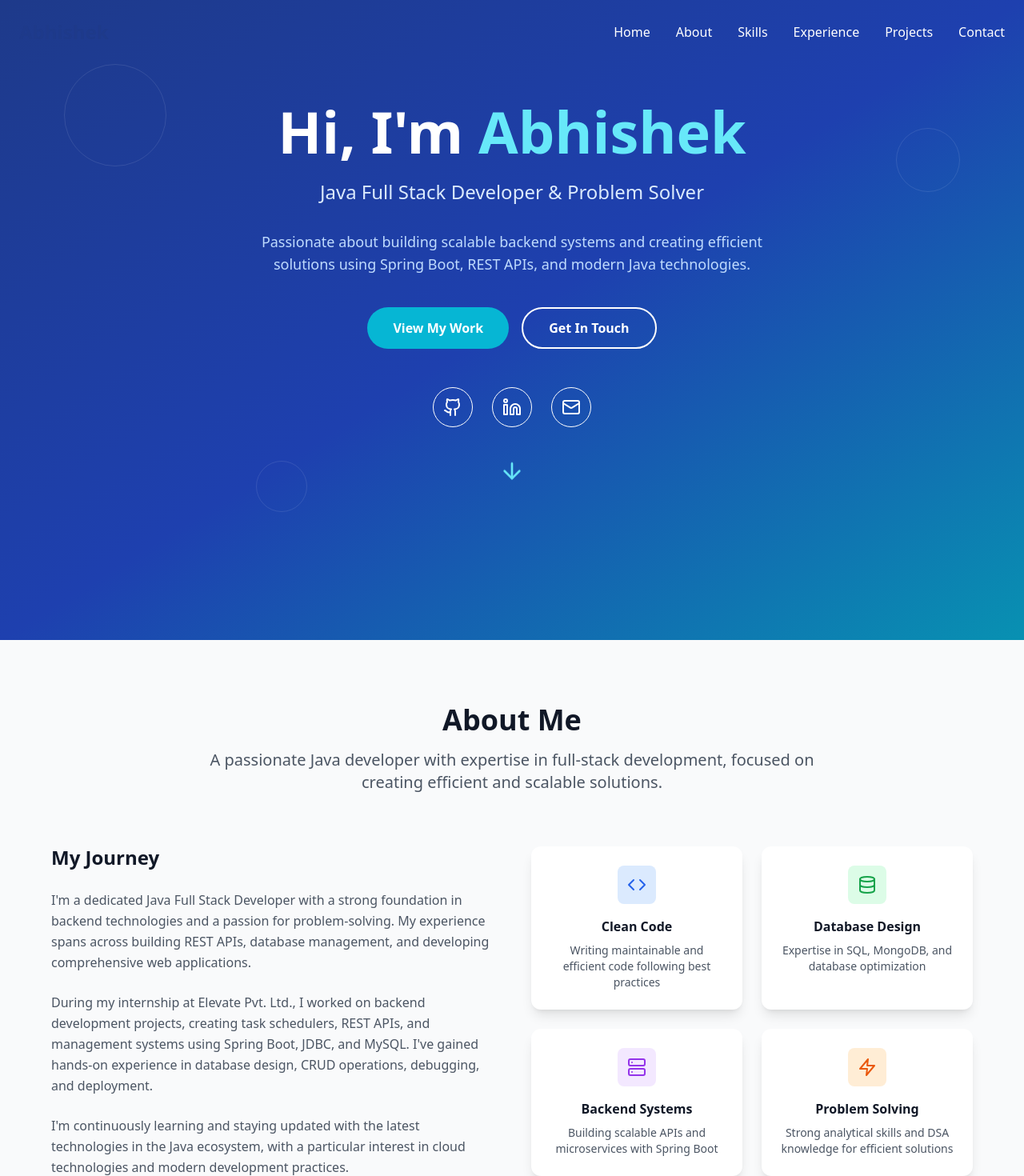
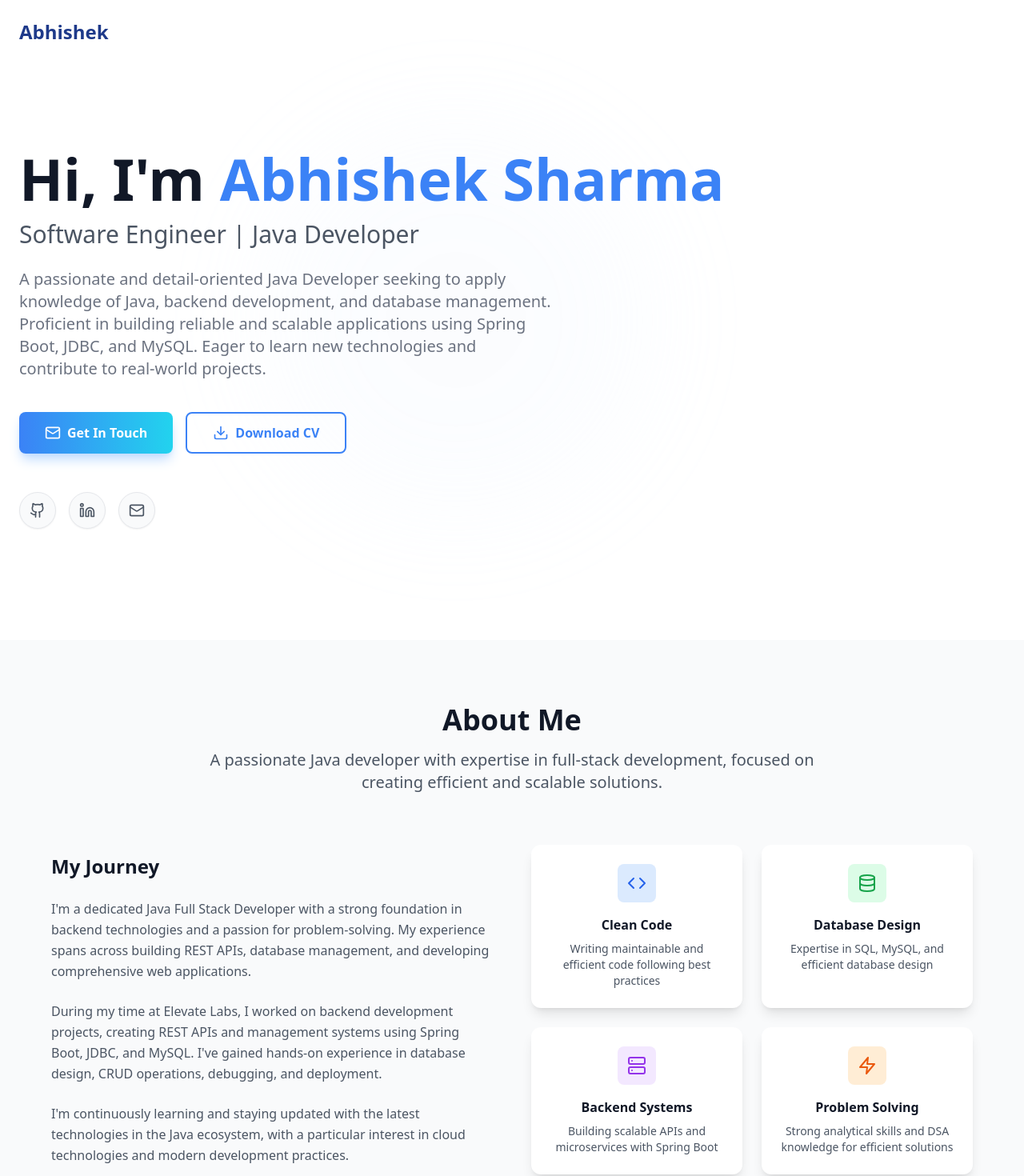
Before and after one commit to Abhishek639763/abhishek-sharma, a React (Vite) app: page / in a window 1280 px wide. Shown: the top 1470 px of the page at 80% size. Built offline with nearby package versions, Linux system fonts and the light colour scheme.

Commit message:
"Full_Update_Portfolio"

```diff
--- a/package.json
+++ b/package.json
@@ -11,6 +11,7 @@
   },
   "dependencies": {
     "lucide-react": "^0.344.0",
+    "pdfkit": "^0.18.0",
     "react": "^18.3.1",
     "react-dom": "^18.3.1"
   },
--- a/src/components/About.tsx
+++ b/src/components/About.tsx
@@ -25,8 +25,8 @@ const About = () => {
                 building REST APIs, database management, and developing comprehensive web applications.
               </p>
               <p className="text-gray-600 leading-relaxed">
-                During my internship at Elevate Pvt. Ltd., I worked on backend development projects,
-                creating task schedulers, REST APIs, and management systems using Spring Boot,
+                During my time at Elevate Labs, I worked on backend development projects,
+                creating REST APIs and management systems using Spring Boot,
                 JDBC, and MySQL. I've gained hands-on experience in database design, CRUD operations,
                 debugging, and deployment.
               </p>
@@ -54,7 +54,7 @@ const About = () => {
                 </div>
                 <h4 className="font-semibold text-gray-900 mb-2">Database Design</h4>
                 <p className="text-gray-600 text-sm">
-                  Expertise in SQL, MongoDB, and database optimization
+                  Expertise in SQL, MySQL, and efficient database design
                 </p>
               </div>
 
--- a/src/components/Achievements.tsx
+++ b/src/components/Achievements.tsx
@@ -5,11 +5,11 @@ const Achievements = () => {
   const achievements = [
     {
       icon: <Users className="w-8 h-8" />,
-      title: "Google Developers Group (GDG) Tech Head",
-      organization: "SCRIET",
-      description: "Leading technical initiatives and organizing developer events, workshops, and hackathons. Mentoring students in modern technologies and fostering a collaborative learning environment.",
+      title: "Java Full Stack & DSA",
+      organization: "Apna College",
+      description: "Completed comprehensive certification covering full-stack Java development, data structures, and algorithms. Built a strong foundation in Spring Boot, MySQL, and problem-solving.",
       color: "blue",
-      highlights: ["Technical Leadership", "Event Management", "Mentorship", "Community Building"]
+      highlights: ["Java Full Stack", "Data Structures", "Algorithms", "Spring Boot"]
     },
     {
       icon: <Trophy className="w-8 h-8" />,
@@ -18,14 +18,6 @@ const Achievements = () => {
       description: "Participated in the prestigious National Social Summit at IIT Roorkee, engaging with industry leaders and fellow developers on technology's role in social impact and innovation.",
       color: "green",
       highlights: ["Industry Networking", "Social Impact Tech", "Innovation Discussions", "Professional Development"]
-    },
-    {
-      icon: <Cloud className="w-8 h-8" />,
-      title: "AWS Solutions Architecture Job Simulation",
-      organization: "Amazon Web Services",
-      description: "Completed comprehensive AWS job simulation covering cloud architecture, scalability solutions, and best practices for enterprise-level cloud deployments.",
-      color: "orange",
-      highlights: ["Cloud Architecture", "Scalability Design", "AWS Services", "Best Practices"]
     }
   ];
 
@@ -122,8 +114,8 @@ const Achievements = () => {
                 <p className="text-blue-100">Technologies Mastered</p>
               </div>
               <div>
-                <div className="text-3xl font-bold mb-2">3</div>
-                <p className="text-blue-100">Major Achievements</p>
+                <div className="text-3xl font-bold mb-2">2</div>
+                <p className="text-blue-100">Major Certifications</p>
               </div>
             </div>
           </div>
--- a/src/components/Contact.tsx
+++ b/src/components/Contact.tsx
@@ -74,7 +74,7 @@ const Contact = () => {
                     <Github size={20} />
                   </a>
                   <a
-                    href="https://linkedin.com/in/abhishek"
+                    href="https://linkedin.com/in/abhishek639"
                     target="_blank"
                     rel="noopener noreferrer"
                     className="w-12 h-12 bg-gray-100 hover:bg-blue-600 hover:text-white rounded-lg flex items-center justify-center transition-all duration-300"
--- a/src/components/Education.tsx
+++ b/src/components/Education.tsx
@@ -18,10 +18,10 @@ const Education = () => {
             <div className="absolute left-8 top-0 bottom-0 w-0.5 bg-blue-200"></div>
 
             <div className="relative space-y-12">
-              {/* Education Item */}
+              {/* Bachelor's Degree */}
               <div className="flex items-start space-x-8">
                 <div className="flex-shrink-0">
-                  <div className="w-16 h-16 bg-green-600 rounded-full flex items-center justify-center text-white shadow-lg">
+                  <div className="w-16 h-16 bg-blue-600 rounded-full flex items-center justify-center text-white shadow-lg">
                     <GraduationCap size={24} />
                   </div>
                 </div>
@@ -30,79 +30,30 @@ const Education = () => {
                   <div className="flex flex-col lg:flex-row lg:items-center lg:justify-between mb-4">
                     <div>
                       <h3 className="text-2xl font-bold text-gray-900 mb-2">
-                        Java Full Stack Development
+                        Bachelor of Information Technology
                       </h3>
-                      <div className="flex items-center text-green-600 font-semibold mb-2">
+                      <div className="flex items-center text-blue-600 font-semibold mb-2">
                         <BookOpen size={18} className="mr-2" />
-                        Apna College
+                        Chaudhary Charan Singh University, Meerut, UP
+                      </div>
+                    </div>
+                    <div className="flex flex-col lg:items-end space-y-1">
+                      <div className="flex items-center text-gray-600 font-medium">
+                        2025
                       </div>
                     </div>
                   </div>
 
-                  <p className="text-gray-600 mb-6 leading-relaxed">
-                    Comprehensive course covering full-stack Java development including Spring Framework,
-                    REST APIs, database management, and modern web development practices.
+                  <p className="text-gray-600 leading-relaxed">
+                    Foundation in Information Technology, Software Engineering, and Computer Science principles.
                   </p>
-
-                  <div className="space-y-4">
-                    <h4 className="text-lg font-semibold text-gray-900">Key Learning Areas:</h4>
-                    <div className="grid md:grid-cols-2 gap-4">
-                      <ul className="space-y-3">
-                        <li className="flex items-start">
-                          <div className="w-2 h-2 bg-green-500 rounded-full mt-2 mr-3 flex-shrink-0"></div>
-                          <span className="text-gray-700">Core Java & OOP Concepts</span>
-                        </li>
-                        <li className="flex items-start">
-                          <div className="w-2 h-2 bg-green-500 rounded-full mt-2 mr-3 flex-shrink-0"></div>
-                          <span className="text-gray-700">Spring Boot & Spring MVC</span>
-                        </li>
-                        <li className="flex items-start">
-                          <div className="w-2 h-2 bg-green-500 rounded-full mt-2 mr-3 flex-shrink-0"></div>
-                          <span className="text-gray-700">Database Design & SQL</span>
-                        </li>
-                        <li className="flex items-start">
-                          <div className="w-2 h-2 bg-green-500 rounded-full mt-2 mr-3 flex-shrink-0"></div>
-                          <span className="text-gray-700">REST API Development</span>
-                        </li>
-                      </ul>
-                      <ul className="space-y-3">
-                        <li className="flex items-start">
-                          <div className="w-2 h-2 bg-green-500 rounded-full mt-2 mr-3 flex-shrink-0"></div>
-                          <span className="text-gray-700">Frontend Technologies</span>
-                        </li>
-                        <li className="flex items-start">
-                          <div className="w-2 h-2 bg-green-500 rounded-full mt-2 mr-3 flex-shrink-0"></div>
-                          <span className="text-gray-700">Data Structures & Algorithms</span>
-                        </li>
-                        <li className="flex items-start">
-                          <div className="w-2 h-2 bg-green-500 rounded-full mt-2 mr-3 flex-shrink-0"></div>
-                          <span className="text-gray-700">Version Control (Git)</span>
-                        </li>
-                        <li className="flex items-start">
-                          <div className="w-2 h-2 bg-green-500 rounded-full mt-2 mr-3 flex-shrink-0"></div>
-                          <span className="text-gray-700">Software Development Lifecycle</span>
-                        </li>
-                      </ul>
-                    </div>
-                  </div>
-
-                  <div className="mt-6 flex flex-wrap gap-2">
-                    {['Java', 'Spring Boot', 'MySQL', 'JavaScript', 'HTML/CSS', 'DSA', 'Git'].map((tech) => (
-                      <span
-                        key={tech}
-                        className="px-3 py-1 bg-green-100 text-green-800 text-sm font-medium rounded-full"
-                      >
-                        {tech}
-                      </span>
-                    ))}
-                  </div>
                 </div>
               </div>
 
-              {/* DSA Focus */}
+              {/* Intermediate */}
               <div className="flex items-start space-x-8">
                 <div className="flex-shrink-0">
-                  <div className="w-16 h-16 bg-purple-600 rounded-full flex items-center justify-center text-white shadow-lg">
+                  <div className="w-16 h-16 bg-green-600 rounded-full flex items-center justify-center text-white shadow-lg">
                     <BookOpen size={24} />
                   </div>
                 </div>
@@ -110,27 +61,17 @@ const Education = () => {
                 <div className="flex-1 bg-white p-8 rounded-xl shadow-lg border border-gray-100">
                   <div className="mb-4">
                     <h3 className="text-2xl font-bold text-gray-900 mb-2">
-                      Data Structures & Algorithms
+                      Intermediate
                     </h3>
-                    <div className="flex items-center text-purple-600 font-semibold mb-2">
+                    <div className="flex items-center text-green-600 font-semibold mb-2">
                       <BookOpen size={18} className="mr-2" />
-                      Apna College - Specialized Track
+                      Chandausi Inter College, Chandausi, UP
                     </div>
                   </div>
-
-                  <p className="text-gray-600 mb-6 leading-relaxed">
-                    Focused study on fundamental data structures and algorithms, essential for
-                    problem-solving and writing efficient code. Covers time complexity analysis
-                    and optimization techniques.
-                  </p>
-
-                  <div className="grid md:grid-cols-3 gap-4">
-                    {['Arrays & Strings', 'Linked Lists', 'Stacks & Queues', 'Trees & Graphs', 'Sorting Algorithms', 'Search Techniques'].map((topic) => (
-                      <div key={topic} className="flex items-center text-gray-700">
-                        <div className="w-2 h-2 bg-purple-500 rounded-full mr-3 flex-shrink-0"></div>
-                        <span className="text-sm">{topic}</span>
+                  <div className="flex flex-col lg:items-end space-y-1 mb-4">
+                      <div className="flex items-center text-gray-600 font-medium">
+                        2021
                       </div>
-                    ))}
                   </div>
                 </div>
               </div>
--- a/src/components/Experience.tsx
+++ b/src/components/Experience.tsx
@@ -34,7 +34,7 @@ const Experience = () => {
                       </h3>
                       <div className="flex items-center text-blue-600 font-semibold mb-2">
                         <Building size={18} className="mr-2" />
-                        Elevate Pvt. Ltd.
+                        Elevate Labs
                       </div>
                     </div>
                     <div className="flex flex-col lg:items-end space-y-1">
@@ -61,44 +61,32 @@ const Experience = () => {
                       <li className="flex items-start">
                         <div className="w-2 h-2 bg-blue-500 rounded-full mt-2 mr-3 flex-shrink-0"></div>
                         <span className="text-gray-700">
-                          Developed backend systems using <strong>Spring Boot</strong> and <strong>JDBC</strong> for enterprise applications
+                          Developed Java backend applications with REST APIs using Spring Boot
                         </span>
                       </li>
                       <li className="flex items-start">
                         <div className="w-2 h-2 bg-blue-500 rounded-full mt-2 mr-3 flex-shrink-0"></div>
                         <span className="text-gray-700">
-                          Built and maintained <strong>REST APIs</strong> for various client applications
+                          Implemented database operations using JDBC and MySQL
                         </span>
                       </li>
                       <li className="flex items-start">
                         <div className="w-2 h-2 bg-blue-500 rounded-full mt-2 mr-3 flex-shrink-0"></div>
                         <span className="text-gray-700">
-                          Designed and implemented <strong>database schemas</strong> and performed CRUD operations using <strong>MySQL</strong>
+                          Designed relational databases and performed CRUD operations
                         </span>
                       </li>
                       <li className="flex items-start">
                         <div className="w-2 h-2 bg-blue-500 rounded-full mt-2 mr-3 flex-shrink-0"></div>
                         <span className="text-gray-700">
-                          Created desktop applications using <strong>JavaFX</strong> for improved user interfaces
-                        </span>
-                      </li>
-                      <li className="flex items-start">
-                        <div className="w-2 h-2 bg-blue-500 rounded-full mt-2 mr-3 flex-shrink-0"></div>
-                        <span className="text-gray-700">
-                          Handled application <strong>debugging</strong>, <strong>testing</strong>, and <strong>deployment</strong> processes
-                        </span>
-                      </li>
-                      <li className="flex items-start">
-                        <div className="w-2 h-2 bg-blue-500 rounded-full mt-2 mr-3 flex-shrink-0"></div>
-                        <span className="text-gray-700">
-                          Implemented <strong>task schedulers</strong> for automated system processes
+                          Applied OOP concepts, exception handling, and debugging techniques
                         </span>
                       </li>
                     </ul>
                   </div>
 
                   <div className="mt-6 flex flex-wrap gap-2">
-                    {['Spring Boot', 'JDBC', 'MySQL', 'JavaFX', 'REST APIs', 'Database Design', 'Java'].map((tech) => (
+                    {['Spring Boot', 'JDBC', 'MySQL', 'REST APIs', 'Java'].map((tech) => (
                       <span
                         key={tech}
                         className="px-3 py-1 bg-blue-100 text-blue-800 text-sm font-medium rounded-full"
--- a/src/components/Footer.tsx
+++ b/src/components/Footer.tsx
@@ -24,7 +24,7 @@ const Footer = () => {
                   <Github size={20} />
                 </a>
                 <a
-                  href="https://linkedin.com/in/abhishek"
+                  href="https://linkedin.com/in/abhishek639"
                   target="_blank"
                   rel="noopener noreferrer"
                   className="text-gray-400 hover:text-white transition-colors"
--- a/src/components/Hero.tsx
+++ b/src/components/Hero.tsx
@@ -1,77 +1,72 @@
-import React from 'react';
-import { ArrowDown, Github, Linkedin, Mail } from 'lucide-react';
+import { Download, Github, Linkedin, Mail } from 'lucide-react';
 
 const Hero = () => {
   return (
     <section
       id="home"
-      className="min-h-screen bg-gradient-to-br from-blue-900 via-blue-800 to-cyan-600 text-white relative overflow-hidden"
+      className="min-h-screen bg-white text-gray-900 relative overflow-hidden flex items-center"
     >
-      {/* Background Pattern */}
-      <div className="absolute inset-0 opacity-10">
-        <div className="absolute top-20 left-20 w-32 h-32 border border-white rounded-full"></div>
-        <div className="absolute top-40 right-20 w-20 h-20 border border-white rounded-full"></div>
-        <div className="absolute bottom-40 left-1/4 w-16 h-16 border border-white rounded-full"></div>
+      {/* Background Pattern - Subtle light circles */}
+      <div className="absolute inset-0 opacity-10 pointer-events-none">
+        <div className="absolute top-1/2 left-1/4 w-[500px] h-[500px] bg-blue-100 rounded-full blur-3xl -translate-y-1/2"></div>
       </div>
 
       <div className="container mx-auto px-6 pt-32 pb-20 relative z-10">
-        <div className="max-w-4xl mx-auto text-center">
+        <div className="max-w-4xl">
           <div className="animate-fade-in-up">
-            <h1 className="text-5xl md:text-7xl font-bold mb-6 leading-tight">
-              Hi, I'm <span className="text-cyan-300">Abhishek</span>
+            <h1 className="text-5xl md:text-7xl font-bold mb-4 leading-tight">
+              Hi, I'm <span className="text-blue-500">Abhishek Sharma</span>
             </h1>
-            <p className="text-xl md:text-2xl mb-8 text-blue-100">
-              Java Full Stack Developer & Problem Solver
-            </p>
-            <p className="text-lg mb-10 text-blue-200 max-w-2xl mx-auto">
-              Passionate about building scalable backend systems and creating efficient solutions
-              using Spring Boot, REST APIs, and modern Java technologies.
+            <h2 className="text-2xl md:text-3xl font-medium text-gray-600 mb-6">
+              Software Engineer | Java Developer
+            </h2>
+            <p className="text-lg md:text-xl text-gray-500 max-w-2xl mb-10 leading-relaxed">
+              A passionate and detail-oriented Java Developer seeking to apply knowledge of Java,
+              backend development, and database management. Proficient in building reliable and scalable applications using
+              Spring Boot, JDBC, and MySQL. Eager to learn new technologies and contribute to real-world projects.
             </p>
           </div>
 
-          <div className="animate-fade-in-up animation-delay-300 flex flex-col sm:flex-row gap-4 justify-center mb-12">
+          <div className="animate-fade-in-up animation-delay-300 flex flex-wrap gap-4 mb-12">
             <a
-              href="#projects"
-              className="inline-flex items-center px-8 py-3 bg-cyan-500 hover:bg-cyan-400 rounded-full font-semibold transition-all duration-300 transform hover:scale-105"
+              href="#contact"
+              className="inline-flex items-center px-8 py-3 bg-gradient-to-r from-blue-500 to-cyan-400 text-white font-semibold rounded-lg shadow-lg shadow-blue-200 hover:shadow-xl hover:scale-105 transition-all duration-300"
             >
-              View My Work
+              <Mail size={20} className="mr-2" />
+              Get In Touch
             </a>
             <a
-              href="#contact"
-              className="inline-flex items-center px-8 py-3 border-2 border-white hover:bg-white hover:text-blue-900 rounded-full font-semibold transition-all duration-300 transform hover:scale-105"
+              href="/cv.pdf"
+              download
+              className="inline-flex items-center px-8 py-3 border-2 border-blue-500 text-blue-500 font-semibold rounded-lg hover:bg-blue-50 hover:scale-105 transition-all duration-300"
             >
-              Get In Touch
+              <Download size={20} className="mr-2" />
+              Download CV
             </a>
           </div>
 
-          <div className="animate-fade-in-up animation-delay-600 flex justify-center space-x-6 mb-12">
+          <div className="animate-fade-in-up animation-delay-600 flex space-x-4">
             <a
               href="https://github.com/Abhishek639763"
               target="_blank"
               rel="noopener noreferrer"
-              className="p-3 border border-white rounded-full hover:bg-white hover:text-blue-900 transition-all duration-300 transform hover:scale-110"
+              className="p-3 bg-gray-50 text-gray-600 border border-gray-200 rounded-full hover:bg-blue-500 hover:text-white hover:border-blue-500 transition-all duration-300 shadow-sm"
             >
-              <Github size={24} />
+              <Github size={20} />
             </a>
             <a
-              href="https://linkedin.com/in/abhishek"
+              href="https://linkedin.com/in/abhishek639"
               target="_blank"
               rel="noopener noreferrer"
-              className="p-3 border border-white rounded-full hover:bg-white hover:text-blue-900 transition-all duration-300 transform hover:scale-110"
+              className="p-3 bg-gray-50 text-gray-600 border border-gray-200 rounded-full hover:bg-blue-500 hover:text-white hover:border-blue-500 transition-all duration-300 shadow-sm"
             >
-              <Linkedin size={24} />
+              <Linkedin size={20} />
             </a>
             <a
-              href="mailto:abhishek@email.com"
-              className="p-3 border border-white rounded-full hover:bg-white hover:text-blue-900 transition-all duration-300 transform hover:scale-110"
+              href="mailto:abhishekupadhyay639763@gmail.com"
+              className="p-3 bg-gray-50 text-gray-600 border border-gray-200 rounded-full hover:bg-blue-500 hover:text-white hover:border-blue-500 transition-all duration-300 shadow-sm"
             >
-              <Mail size={24} />
-            </a>
-          </div>
-
-          <div className="animate-bounce">
-            <a href="#about" className="inline-block">
-              <ArrowDown size={32} className="text-cyan-300" />
+              <Mail size={20} />
             </a>
           </div>
         </div>
```
Also changed, not shown: 2 other files (tests, documents, lock files or other folders).
